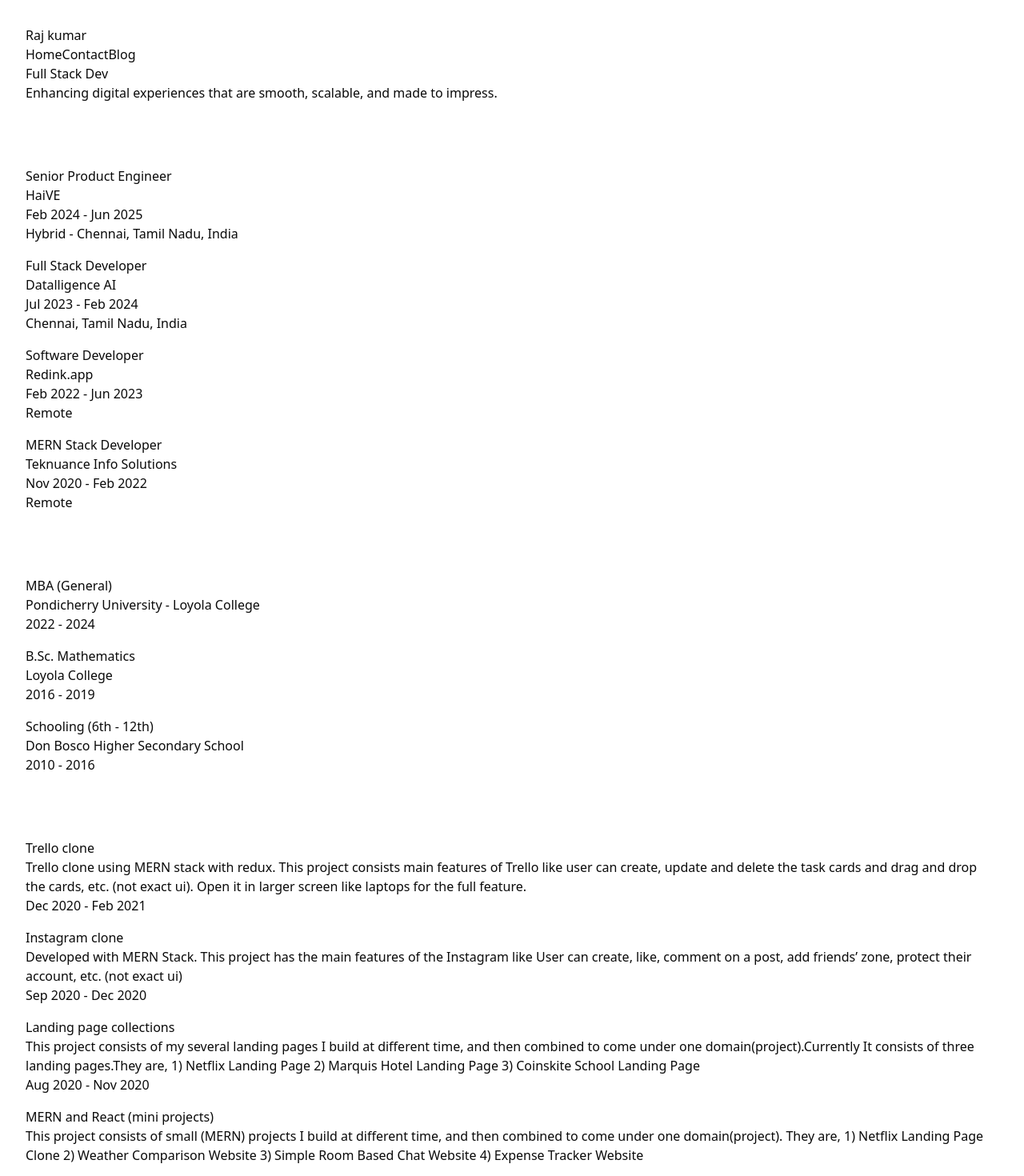
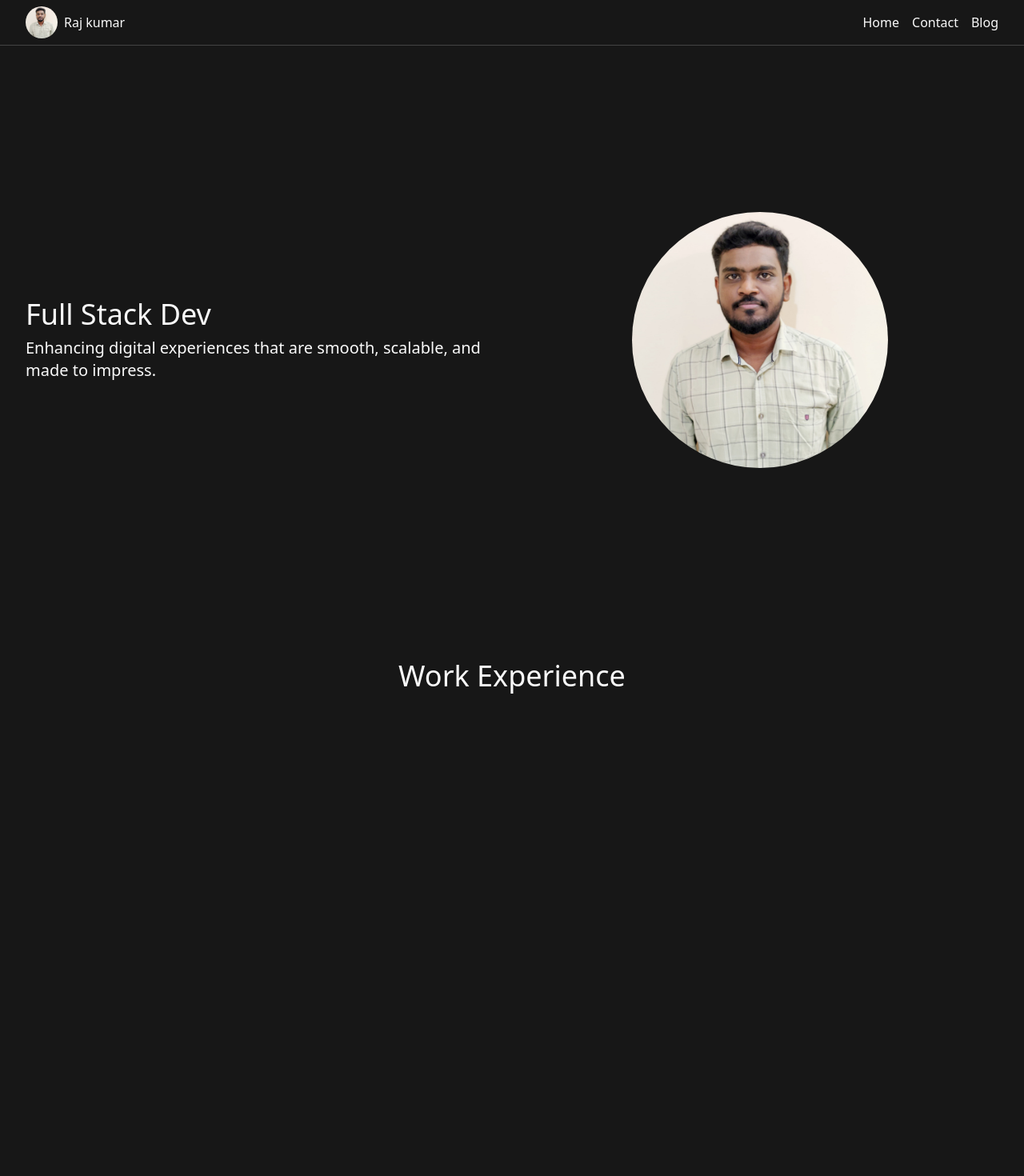
Before and after one commit to glRajkumar/portfolio, a Next.js app: page / in a window 1280 px wide. Shown: the top 1470 px of the page at 80% size. Built offline with nearby package versions, Linux system fonts and the light colour scheme.

Commit message:
animation base draft

```diff
--- a/app/globals.css
+++ b/app/globals.css
@@ -200,3 +200,83 @@
     -moz-appearance: textfield;
   }
 }
+
+.animate-slide-fade {
+  animation: slideFade 0.8s ease-out forwards;
+}
+
+.animate-img-move {
+  animation: imgMove 1s ease-out forwards;
+}
+
+.revealing {
+  animation: auto linear reveal both;
+  animation-timeline: view();
+  animation-range: entry 25% cover 50%;
+}
+
+.in-out {
+  animation: linear animate-in-and-out;
+  animation-timeline: view();
+  /* animation-range: entry 100% exit 60%; */
+}
+
+@keyframes slideFade {
+  0% {
+    opacity: 0;
+    transform: translateX(-50px);
+    clip-path: inset(0% 100% 0% 0%);
+  }
+
+  100% {
+    opacity: 1;
+    transform: translateX(0);
+    clip-path: inset(0%);
+  }
+}
+
+@keyframes imgMove {
+  0% {
+    opacity: 0.2;
+    clip-path: inset(30% 50%);
+  }
+
+  100% {
+    opacity: 1;
+    clip-path: inset(0%);
+  }
+}
+
+@keyframes reveal {
+  from {
+    opacity: 0;
+    scale: 0.5;
+  }
+
+  to {
+    opacity: 1;
+    scale: 1;
+  }
+}
+
+@keyframes animate-in-and-out {
+  entry 0% {
+    opacity: 0;
+    transform: translateY(100%);
+  }
+
+  entry 100% {
+    opacity: 1;
+    transform: translateY(0);
+  }
+
+  exit 0% {
+    opacity: 1;
+    transform: translateY(0);
+  }
+
+  exit 100% {
+    opacity: 0;
+    transform: translateY(-100%);
+  }
+}
--- a/app/layout.tsx
+++ b/app/layout.tsx
@@ -9,7 +9,7 @@
 function RootLayout({ children }: readOnlyChildren) {
   return (
     <html lang="en">
-      <body>
+      <body className="bg-primary text-primary-foreground">
         {children}
       </body>
     </html>
--- a/components/home/data.ts
+++ b/components/home/data.ts
@@ -24,6 +24,7 @@
   description: string
   technologies: string[]
   timeline: string
+  features: string[]
   links: {
     description: string
     type: "github" | "live"
@@ -158,11 +159,12 @@
       description: "Trello clone using MERN stack with redux. This project consists main features of Trello like user can create, update and delete the task cards and drag and drop the cards, etc. (not exact ui). Open it in larger screen like laptops for the full feature.",
       technologies: ["MERN Stack"],
       timeline: "Dec 2020 - Feb 2021",
+      features: [],
       links: [
         {
           description: "Source code",
           type: "github",
-          url: "",
+          url: "https://github.com/glRajkumar/trello_clone",
         }
       ],
     },
@@ -171,11 +173,12 @@
       description: "Developed with MERN Stack. This project has the main features of the Instagram like User can create, like, comment on a post, add friends’ zone, protect their account, etc. (not exact ui)",
       technologies: ["MERN Stack"],
       timeline: "Sep 2020 - Dec 2020",
+      features: [],
       links: [
         {
           description: "Source code",
           type: "github",
-          url: "",
+          url: "https://github.com/glRajkumar/instagram-clone-v2",
         }
       ],
     },
@@ -189,11 +192,17 @@
       `,
       technologies: ["Html, Css"],
       timeline: "Aug 2020 - Nov 2020",
+      features: [],
       links: [
         {
           description: "Source code",
           type: "github",
-          url: "",
+          url: "https://github.com/glRajkumar/Landing_page_collections",
+        },
+        {
+          description: "Live",
+          type: "live",
+          url: "https://glrajkumar.github.io/Landing_page_collections"
         }
       ],
     },
@@ -208,11 +217,12 @@
       `,
       technologies: ["MERN"],
       timeline: "",
+      features: [],
       links: [
         {
           description: "Source code",
           type: "github",
-          url: "",
+          url: "https://github.com/glRajkumar/Mini_projects",
         }
       ],
     },
--- a/components/home/educations.tsx
+++ b/components/home/educations.tsx
@@ -2,7 +2,9 @@
 
 function Educations() {
   return (
-    <section className="mb-20">
+    <section className="p-8">
+      <h2 className="mb-2 text-4xl text-center">Education</h2>
+
       {
         data.educations.map(edu => (
           <div key={edu.course} className="mb-4">
--- a/components/home/experiences.tsx
+++ b/components/home/experiences.tsx
@@ -2,14 +2,28 @@
 
 function Experiences() {
   return (
-    <section className="mb-20">
+    <section className="p-8 relative">
+      <h2 className="mb-2 text-4xl text-center">Work Experience</h2>
+
       {
         data.experiences.map(ex => (
-          <div key={ex.title} className="mb-4">
-            <p>{ex.title}</p>
-            <p>{ex.company}</p>
+          <div key={ex.title} className="revealing mb-20 p-8 rounded-2xl border">
+            <div className=" p-2 bg-amber-500 sticky top-12">
+              <p>{ex.title}</p>
+              <p>{ex.company}</p>
+            </div>
             <p>{ex.timeline}</p>
             <p>{ex.location}</p>
+            {ex.descriptions.map((d, j) => {
+              if (typeof d === "string") {
+                return (
+                  <p key={j}>{d}</p>
+                )
+              }
+              return d.points.map((p, i) => (
+                <p key={i}>{p}</p>
+              ))
+            })}
           </div>
         ))
       }
--- a/components/home/footer.tsx
+++ b/components/home/footer.tsx
@@ -1,9 +1,9 @@
 
 function Footer() {
   return (
-    <div>
+    <footer className="p-8 border-t border-accent/20">
       © 2025 - All Rights Reserved.
-    </div>
+    </footer>
   )
 }
 
--- a/components/home/index.tsx
+++ b/components/home/index.tsx
@@ -7,14 +7,14 @@
 
 function Home() {
   return (
-    <div className="p-8">
+    <>
       <Nav />
       <Intro />
       <Experiences />
       <Educations />
       <Projects />
       <Footer />
-    </div>
+    </>
   )
 }
 
--- a/components/home/intro.tsx
+++ b/components/home/intro.tsx
@@ -1,9 +1,21 @@
 
 function Intro() {
   return (
-    <section className="mb-20">
-      <h2>Full Stack Dev</h2>
-      <p>Enhancing digital experiences that are smooth, scalable, and made to impress.</p>
+    <section className="grid md:grid-cols-2 items-center content-center gap-6 min-h-[calc(100vh-4rem)] p-8">
+      <div className="animate-slide-fade">
+        <h2 className="mb-2 text-4xl animate-slide-fade-del">
+          Full Stack Dev
+        </h2>
+        <p className="text-xl animate-slide-fade-del">
+          Enhancing digital experiences that are smooth, scalable, and made to impress.
+        </p>
+      </div>
+
+      <img
+        className="size-60 sm:size-80 mx-auto rounded-full object-cover animate-img-move"
+        src="/imgs/profile.jpg"
+        alt="Profile"
+      />
     </section>
   )
 }
--- a/components/home/nav.tsx
+++ b/components/home/nav.tsx
@@ -17,10 +17,15 @@
 
 function Nav() {
   return (
-    <nav>
-      <h1>Raj kumar</h1>
+    <nav className="df px-8 py-2 sticky top-0 z-50 bg-primary border-b border-accent/20">
+      <img
+        className="size-10 rounded-full object-cover"
+        src="/imgs/profile.jpg"
+        alt="Profile"
+      />
+      <p>Raj kumar</p>
 
-      <ul>
+      <ul className="df gap-4 ml-auto">
         {
           links.map(link => (
             <Link key={link.to} href={link.to}>
--- a/components/home/projects.tsx
+++ b/components/home/projects.tsx
@@ -2,13 +2,29 @@
 
 function Projects() {
   return (
-    <section className="mb-20">
+    <section className="p-8">
+      <h2 className="mb-2 text-4xl text-center">Projects</h2>
+
       {
         data.projects.map(pro => (
-          <div key={pro.title} className="mb-4">
+          <div key={pro.title} className="in-out p-4 mb-4 border border-accent/10">
             <p>{pro.title}</p>
             <p>{pro.description}</p>
             <p>{pro.timeline}</p>
+            <p className="df my-2">
+              Tech:
+              {pro.technologies.map(t => (
+                <button key={t} className="px-2.5 py-1 text-sm border border-border/30 rounded-full">
+                  {t}
+                </button>
+              ))}
+            </p>
+
+            {pro.links.map(l => (
+              <button key={l.url} className="px-2.5 py-1 text-sm border border-border/30 rounded-full">
+                {l.description}
+              </button>
+            ))}
           </div>
         ))
       }
```
Also changed, not shown: public/imgs/profile.jpg (added).
